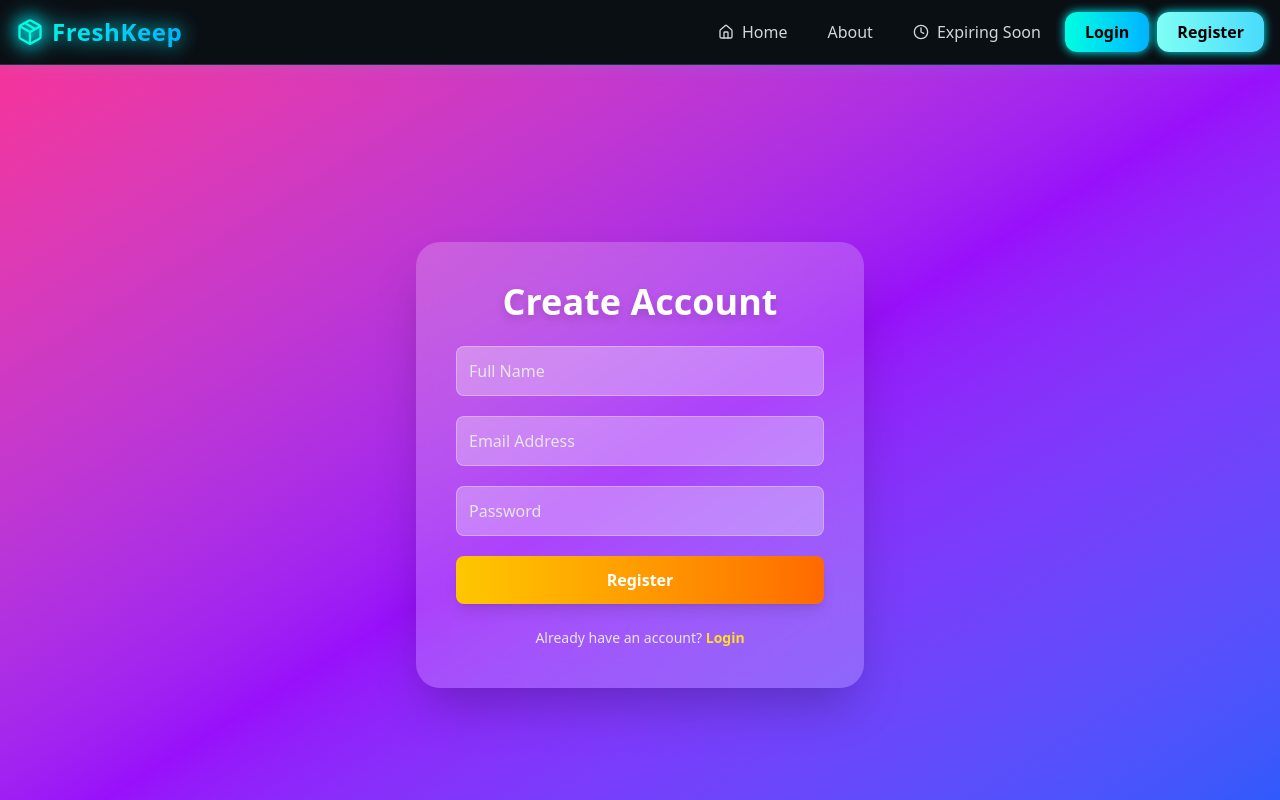
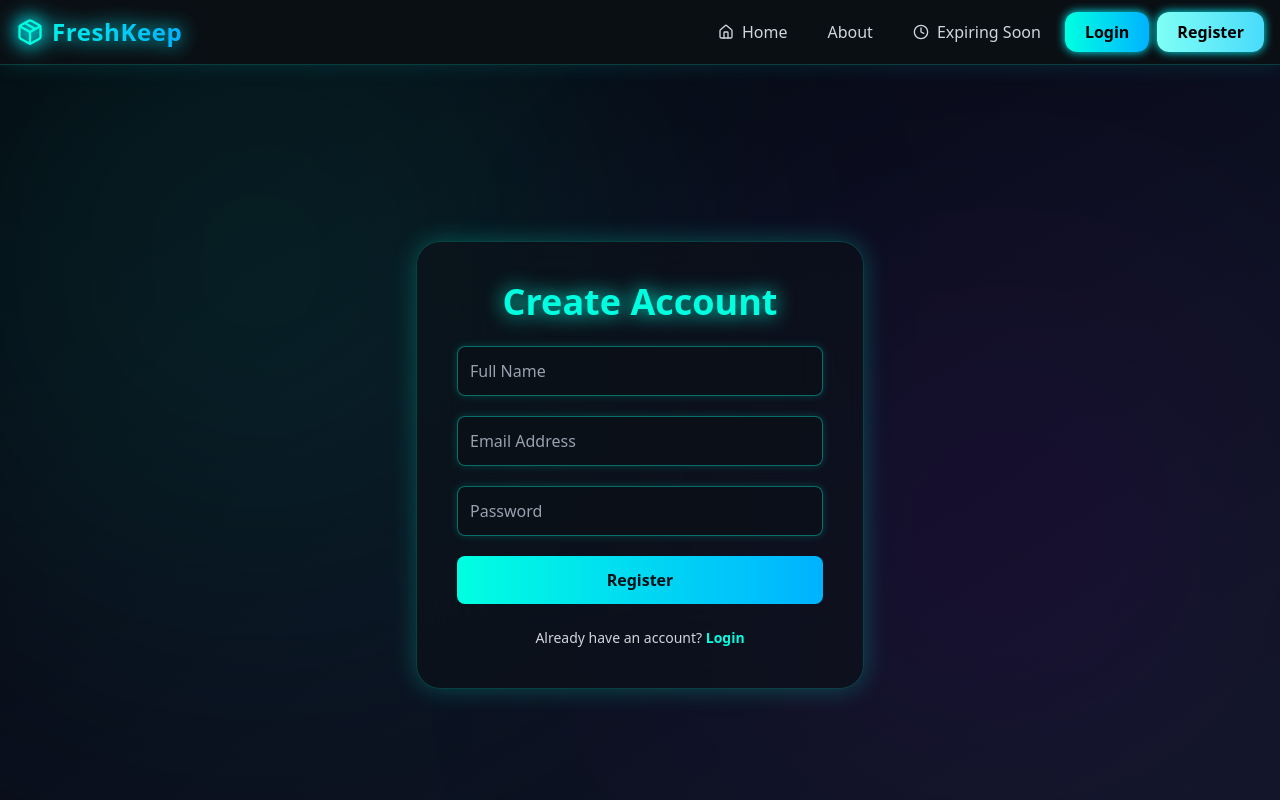
Before and after one commit to rishima17/Pantry-Tracker, a React (Vite) app in the folder frontend/: page /register in a window 1280 px wide. Shown: the top 800 px of the page. Built offline with nearby package versions, Linux system fonts and the light colour scheme.

Commit message:
Update Register.jsx

```diff
--- a/frontend/src/pages/Register.jsx
+++ b/frontend/src/pages/Register.jsx
@@ -24,8 +24,8 @@ function Register() {
         "https://household-pantry-expiry-app.onrender.com/api/users/register",
         formData
       );
-      localStorage.setItem("token", res.data.token); // store JWT
-      navigate("/"); // redirect to home
+      localStorage.setItem("token", res.data.token);
+      navigate("/");
     } catch (err) {
       console.error(err);
       setError(err.response?.data?.message || "Registration failed");
@@ -33,20 +33,25 @@ function Register() {
   };
 
   return (
-    <div className="h-screen w-screen flex items-center justify-center bg-gradient-to-br from-pink-500 via-purple-600 to-blue-600">
+    <div className="h-screen w-screen flex items-center justify-center bg-[#05070d] bg-gradient-to-br from-[#05070d] via-[#0b0f1d] to-[#111827] overflow-hidden">
+      {/* Neon Glows */}
+      <div className="absolute w-[650px] h-[650px] bg-[#00FFE0]/10 blur-[160px] rounded-full -top-16 -left-16"></div>
+      <div className="absolute w-[550px] h-[550px] bg-[#9d00ff]/10 blur-[160px] rounded-full bottom-0 right-0"></div>
+
       {/* Card */}
-      <div className="bg-white/20 backdrop-blur-lg p-10 rounded-3xl shadow-2xl w-full max-w-md">
-        <h2 className="text-4xl font-extrabold text-center text-white mb-6 drop-shadow-lg">
+      <div className="bg-[#0d1218]/60 backdrop-blur-2xl p-10 rounded-3xl shadow-[0_0_25px_#00FFE040] w-full max-w-md border border-[#00FFE0]/20">
+        <h2 className="text-4xl font-extrabold text-center text-[#00FFE0] mb-6 drop-shadow-[0_0_10px_#00FFE0]">
           Create Account
         </h2>
 
         {error && (
-          <p className="text-red-300 text-center mb-4 bg-red-500/20 p-2 rounded-lg">
+          <p className="text-red-300 text-center mb-4 bg-red-500/20 p-2 rounded-lg shadow-[0_0_10px_#FF3B3B]">
             {error}
           </p>
         )}
 
         <form onSubmit={handleSubmit} className="grid gap-5">
+          {/* Full Name */}
           <input
             type="text"
             name="name"
@@ -54,8 +59,13 @@ function Register() {
             value={formData.name}
             onChange={handleChange}
             required
-            className="border border-white/30 bg-white/30 text-white placeholder-gray-200 p-3 rounded-lg focus:outline-none focus:ring-2 focus:ring-yellow-400"
+            className="border border-[#00FFE0]/40 bg-[#0b0f14]/50 text-[#E0FFFF]
+            placeholder-gray-400 p-3 rounded-lg
+            focus:outline-none focus:ring-2 focus:ring-[#00FFE0]
+            shadow-[0_0_8px_#00FFE030] transition-all duration-300"
           />
+
+          {/* Email */}
           <input
             type="email"
             name="email"
@@ -63,8 +73,13 @@ function Register() {
             value={formData.email}
             onChange={handleChange}
             required
-            className="border border-white/30 bg-white/30 text-white placeholder-gray-200 p-3 rounded-lg focus:outline-none focus:ring-2 focus:ring-yellow-400"
+            className="border border-[#00FFE0]/40 bg-[#0b0f14]/50 text-[#E0FFFF]
+            placeholder-gray-400 p-3 rounded-lg
+            focus:outline-none focus:ring-2 focus:ring-[#00FFE0]
+            shadow-[0_0_8px_#00FFE030] transition-all duration-300"
           />
+
+          {/* Password */}
           <input
             type="password"
             name="password"
@@ -72,21 +87,30 @@ function Register() {
             value={formData.password}
             onChange={handleChange}
             required
-            className="border border-white/30 bg-white/30 text-white placeholder-gray-200 p-3 rounded-lg focus:outline-none focus:ring-2 focus:ring-yellow-400"
+            className="border border-[#00FFE0]/40 bg-[#0b0f14]/50 text-[#E0FFFF]
+            placeholder-gray-400 p-3 rounded-lg
+            focus:outline-none focus:ring-2 focus:ring-[#00FFE0]
+            shadow-[0_0_8px_#00FFE030] transition-all duration-300"
           />
+
+          {/* Register Button */}
           <button
             type="submit"
-            className="bg-gradient-to-r from-yellow-400 to-orange-500 text-white py-3 rounded-lg hover:scale-105 transition transform font-semibold shadow-lg"
+            className="bg-gradient-to-r from-[#00FFE0] to-[#00B2FF]
+            text-[#001015] py-3 rounded-lg font-semibold
+            hover:scale-105 hover:shadow-[0_0_18px_#00FFE0]
+            transition-all duration-300"
           >
             Register
           </button>
         </form>
 
-        <p className="text-gray-200 text-sm text-center mt-6">
+        {/* Login Redirect */}
+        <p className="text-gray-300 text-sm text-center mt-6">
           Already have an account?{" "}
           <Link
             to="/login"
-            className="text-yellow-300 font-semibold hover:underline"
+            className="text-[#00FFE0] font-semibold hover:drop-shadow-[0_0_10px_#00FFE0]"
           >
             Login
           </Link>
```
